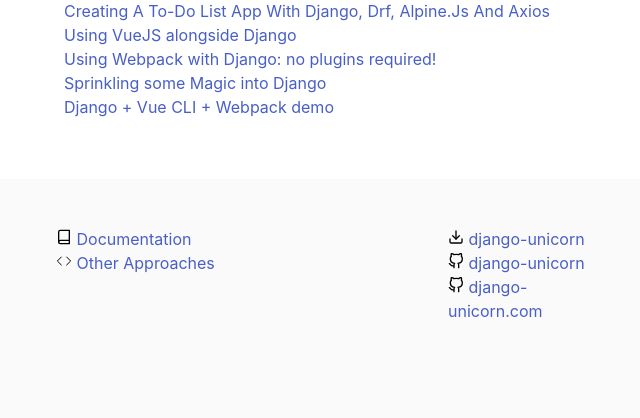
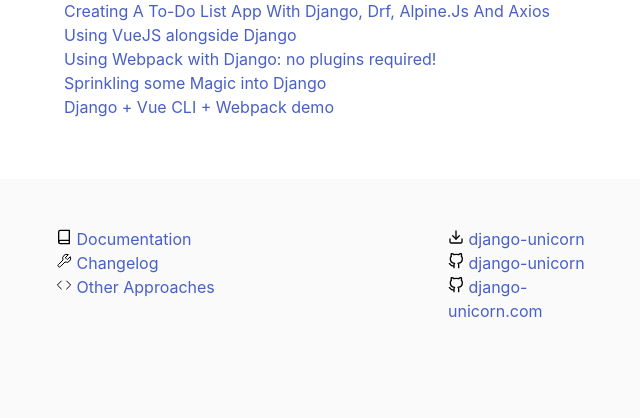
Before and after one commit to adamghill/django-unicorn.com, a Django app: template www/templates/www/articles.html in a window 1280 px wide. Shown: the part 285-703 px from the top of the page, without its empty margins (204-844 px from the left). Run offline with Django 3.2, Linux system fonts and the light colour scheme; the template is opened without the code that fills it, so the values that code supplies are empty; some libraries are stand-ins or nearby versions.

Commit message:
Add changelog to footer.

```diff
--- a/www/templates/www/bases/base.html
+++ b/www/templates/www/bases/base.html
@@ -69,6 +69,10 @@
                                 <a href="{% url 'www:documentation' %}">Documentation</a>
                             </li>
                             <li>
+                                <img src="{% static 'img/tool.svg' %}" style="max-height: 1em;" />
+                                <a href="{% url 'www:documentation' 'changelog' %}">Changelog</a>
+                            </li>
+                            <li>
                                 <img src="{% static 'img/code.svg' %}" style="max-height: 1em;" />
                                 <a href="{% url 'www:articles' %}">Other Approaches</a>
                             </li>
```
Also changed, not shown: static/img/tool.svg (added).
